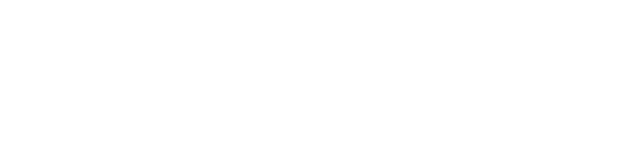
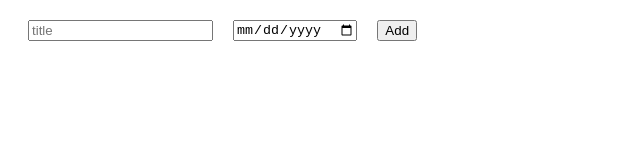
Before and after one commit to WayayueGyee/pujakFirstWebProj, a plain HTML site: page index.html in a window 1280 px wide. Shown: the whole page, without its empty margins (0-640 px from the left). Drawn offline with Linux system fonts and the light colour scheme.

Commit message:
make easy design

```diff
--- /dev/null
+++ b/css/style.css
@@ -0,0 +1,19 @@
+#root {
+    margin: 20px;
+}
+
+.changes_block {
+    display: flex;
+}
+
+.changes_block input:nth-child(1) {
+    margin-left: 0px;
+}
+
+.changes_block input {
+    margin-left: 20px;
+}
+
+.changes_block button {
+    margin-left: 20px;
+}
--- a/index.html
+++ b/index.html
@@ -4,9 +4,17 @@
     <meta charset="UTF-8">
     <meta http-equiv="X-UA-Compatible" content="IE=edge">
     <meta name="viewport" content="width=device-width, initial-scale=1.0">
+    <link rel="stylesheet" href="css/style.css">
     <title>Document</title>
 </head>
 <body>
-    <div id="root"></div>
+    <div id="root">
+        <div class="changes_block">
+            <input type="text" name="" id="title" placeholder="title">
+            <input type="date" name="" id="date" placeholder="time to do">
+            <button class="add">Add</button>
+        </div>
+    </div>
+    <script src="app.js"></script>
 </body>
 </html>
```
